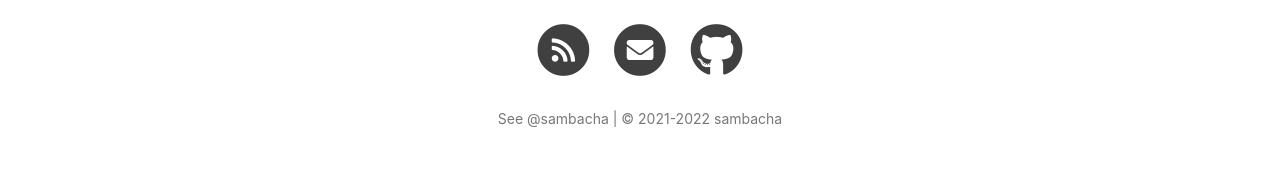
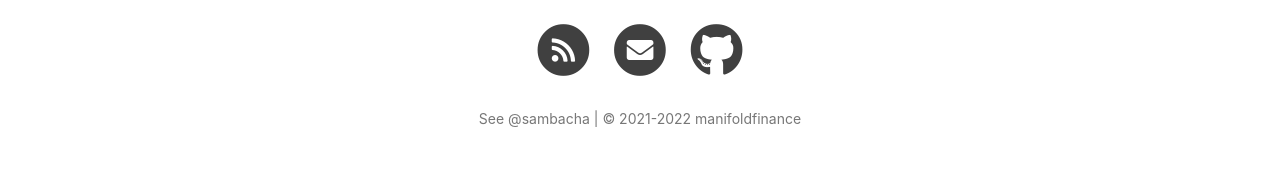
Before and after one commit to sambacha/primitives, a Jekyll site: the page built from _pages/about.html, in a window 1280 px wide. Shown: the part 1060-1253 px from the top of the page. Built offline with Jekyll 4.4.1, drawn with Linux system fonts in a browser that asks for light colours; nearby versions of some CDN libraries; comment, search, counter and statistics services are not loaded.

Commit message:
0.0.2 (#1)

```diff
--- a/_config.yml
+++ b/_config.yml
@@ -3,8 +3,9 @@
 description: Engineering Blog
 header_img: /assets/img/home.jpeg
 baseurl: /primitives
-owner: sambacha
+owner: manifoldfinance
 published_at: 2021
+repository: manifoldfinance/primitives
 
 # Sidebar settings
 sidebar: true
@@ -13,14 +14,14 @@
 
 RSS: true
 email: sam@manifoldfinance.com
-github_username: sambacha
+github_username: manifoldfinance
 
 # Google Analytics settings (https://analytics.google.com/)
 ga_measurement_id:
 
 # Comments settings (https://utteranc.es/)
 # You must use your own repository, otherwise it won't work.
-comments_repository: sambacha/comments
+comments_repository: manifoldfinance/comments
 
 # Build settings
 paginate: 10
--- a/package.json
+++ b/package.json
@@ -1,6 +1,7 @@
 {
-  "name": "@primitives/blog",
-  "version": "0.0.1",
+  "name": "primitives-blog",
+  "private": true,
+  "version": "0.0.2",
   "description": "ethereum and engineering blog",
   "files": [
     "*"
```
Also changed, not shown: .github/workflows/jekyll.yml (added), README.md.
